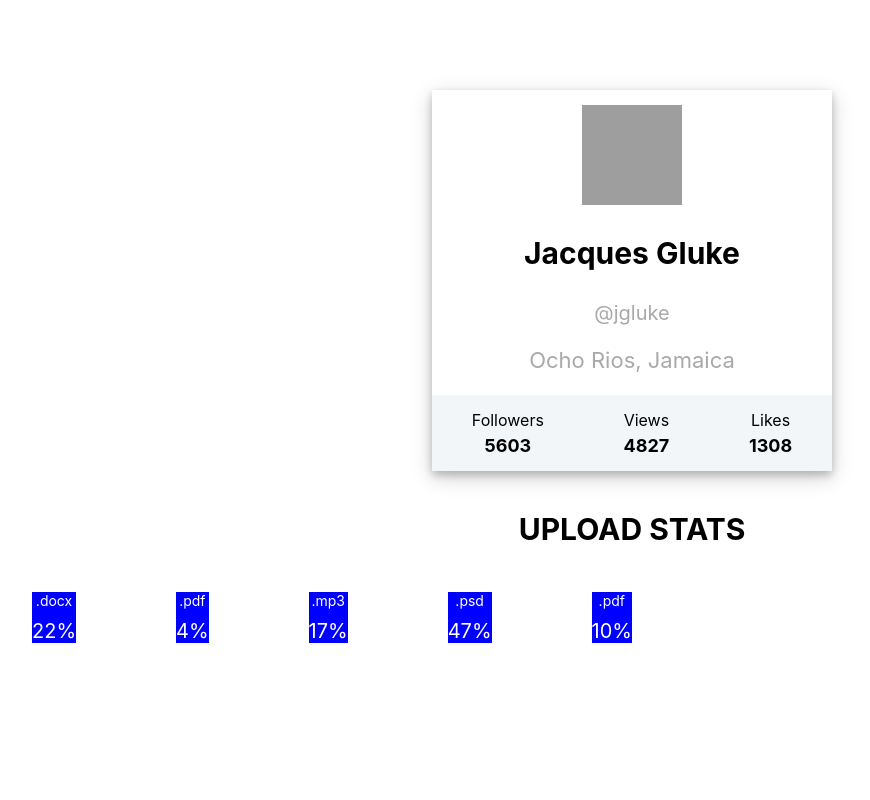
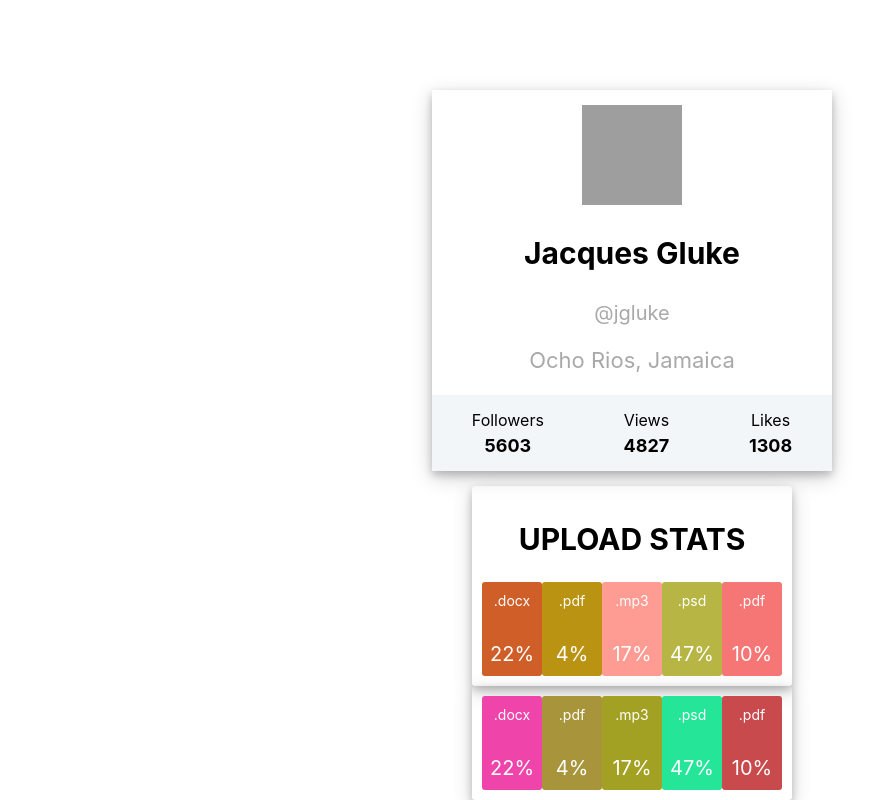
Before and after one commit to ewa-domanska/goit-react-hw-01-components, a React (Create React App) app: page / in a window 1280 px wide. Shown: the part 725-1525 px from the top of the page, without its empty margins (8-878 px from the left). Before the commit the page ends 1388 px from the top, so only its background shows below. Built offline with nearby package versions, Linux system fonts and the light colour scheme; grey boxes are pictures that could not be loaded.

Commit message:
Ready Task 1.2

```diff
--- a/src/components/statistics/statistics.jsx
+++ b/src/components/statistics/statistics.jsx
@@ -1,11 +1,13 @@
 import styles from './statistics.module.css'
 
-export const Statistics = ({data}) => {
+export const Statistics = ({title, stats}) => {
   const dataArray = [];
 
-  data.forEach((value) => {
+  stats.forEach((value) => {
     dataArray.push(
-      <li className={styles.item}>
+      <li className={styles.item} style={{
+        backgroundColor: `${getRandomHexColor()}`
+      }}>
         <span className={styles.label}>{value.label}</span>
         <span className={styles.percentage}>{value.percentage}%</span>
       </li>
@@ -15,12 +17,16 @@ export const Statistics = ({data}) => {
   return (
     <section className={styles.statistics}>
       <div className={styles.statisticsWrapper}>
-      <h2 className={styles.title}>Upload stats</h2>
+        {title && <h2 className={styles.title}>{title}</h2>}
+
+        <ul className={styles.statList}>
+          {dataArray}
+        </ul>
       </div>
-
-      <ul className={styles.statList}>
-        {dataArray}
-      </ul>
     </section>
   );
 }
+
+function getRandomHexColor() {
+  return`#${Math.floor(Math.random() * 16777215).toString(16)}`;
+}
--- a/src/components/statistics/statistics.module.css
+++ b/src/components/statistics/statistics.module.css
@@ -1,42 +1,45 @@
-.statistics {
-  justify-content: center;
-}
-
-
 .statisticsWrapper {
-  display: flex;
-  justify-content: center;
+  margin: 0 auto;
+  padding: 10px;
+  width: 300px;
+  border-radius: 3px;
+  box-shadow: 0 4px 8px 0 rgba(0, 0, 0, 0.2), 0 6px 20px 0 rgba(0, 0, 0, 0.19);
 }
 
 .title {
   text-transform: uppercase;
   font-size: 30px;
   font-weight: bold;
+  text-align: center;
 }
 
 .statList {
   display: flex;
   flex-direction: row;
-  justify-content: space-between;
-  width: 600px;
   font-size: 20px;
   list-style-type: none;
+  margin: 0 auto;
+  padding: 0;
 }
 
 .item {
   display: grid;
-  text-align: center
+  text-align: center;
+  border-radius: 3px;
 }
 
 .label {
+  padding-top: 10px;
   font-size: 14px;
   color: white;
-  background-color: blue;
+  width: 60px;
+  height: 40px;
 }
 
 .percentage {
   font-size: 20px;
   color: white;
-  background-color: blue;
   padding-top: 10px;
+  padding-bottom: 10px;
+
 }
--- a/src/index.js
+++ b/src/index.js
@@ -11,6 +11,7 @@ ReactDOM.createRoot(document.getElementById('root')).render(
   <React.StrictMode>
     <App />
     <Profile user={user}/>
-    <Statistics data={data}/>
+    <Statistics title="upload stats" stats={data}/>
+    <Statistics stats={data}/>
   </React.StrictMode>
 );
```
